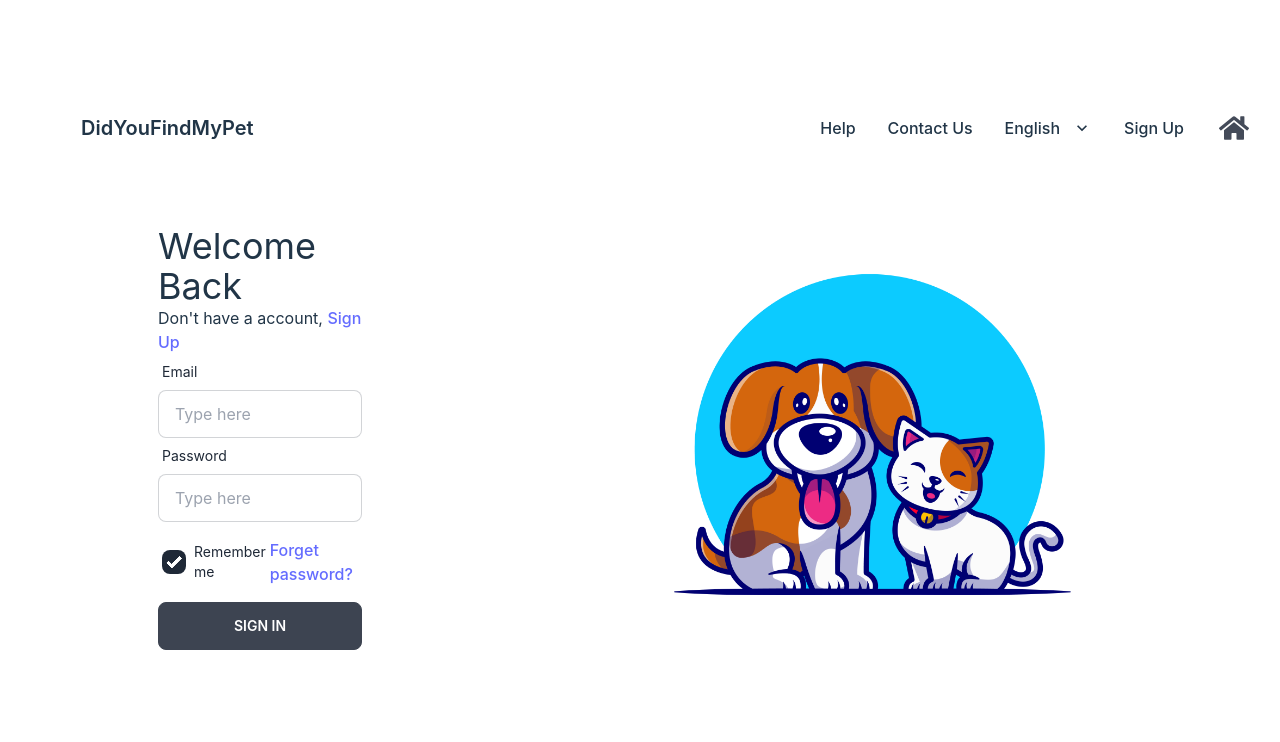
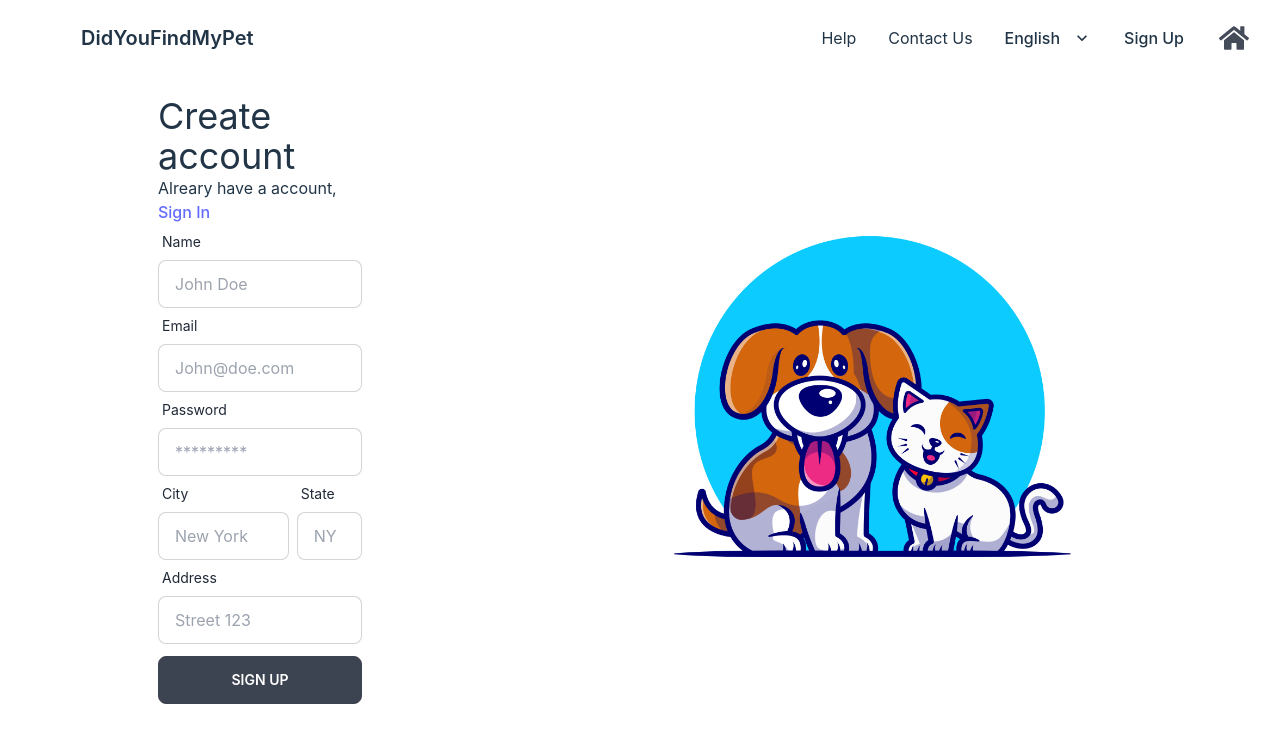
Before and after one commit to RasecMH/DidYouFindMyPet-Front, a React (Vite) app: page / in a window 1280 px wide. Shown: the top 742 px of the page. Built offline with nearby package versions, Linux system fonts and the light colour scheme.

Commit message:
add: dashboard

```diff
--- a/src/components/LoginForm.tsx
+++ b/src/components/LoginForm.tsx
@@ -12,8 +12,8 @@ export default function LoginForm() {
             <span className='label-text'>Email</span>
           </label>
           <input
-            type='text'
-            placeholder='Type here'
+            type='email'
+            placeholder='john@doe.com'
             className='input input-bordered w-full max-w-xs'
           />
         </div>
@@ -23,8 +23,8 @@ export default function LoginForm() {
             <span className='label-text'>Password</span>
           </label>
           <input
-            type='text'
-            placeholder='Type here'
+            type='password'
+            placeholder='*********'
             className='input input-bordered w-full max-w-xs'
           />
         </div>
--- a/src/components/NavMenu.tsx
+++ b/src/components/NavMenu.tsx
@@ -2,7 +2,7 @@ import houseIcon from '../assets/home.svg';
 
 export default function NavMenu() {
   return (
-    <div className='navbar bg-base-100'>
+    <div className='navbar bg-base-100 fixed top-0'>
       <div className='flex-1'>
         <a className='btn btn-ghost normal-case text-xl ml-14'>
           DidYouFindMyPet
@@ -11,10 +11,10 @@ export default function NavMenu() {
       <div className='flex-none'>
         <ul className='menu menu-horizontal px-1'>
           <li>
-            <a>Help</a>
+            <label htmlFor='help-modal'>Help</label>
           </li>
           <li>
-            <a>Contact Us</a>
+            <label htmlFor='contact-modal'>Contact Us</label>
           </li>
           <li tabIndex={0}>
             <a>
@@ -42,6 +42,32 @@ export default function NavMenu() {
           </li>
         </ul>
       </div>
+
+      <div>
+        <input type='checkbox' id='contact-modal' className='modal-toggle' />
+        <label htmlFor='contact-modal' className='modal cursor-pointer'>
+          <label className='modal-box relative' htmlFor=''>
+            <h3 className='text-lg font-bold'>Contact Modal</h3>
+            <p className='py-4'>
+              You've been selected for a chance to get one year of subscription
+              to use Wikipedia for free!
+            </p>
+          </label>
+        </label>
+      </div>
+
+      <div>
+        <input type='checkbox' id='help-modal' className='modal-toggle' />
+        <label htmlFor='help-modal' className='modal cursor-pointer'>
+          <label className='modal-box relative' htmlFor=''>
+            <h3 className='text-lg font-bold'>Help Modal</h3>
+            <p className='py-4'>
+              You've been selected for a chance to get one year of subscription
+              to use Wikipedia for free!
+            </p>
+          </label>
+        </label>
+      </div>
     </div>
   );
 }
--- /dev/null
+++ b/src/components/PetCard.tsx
@@ -0,0 +1,34 @@
+import dogImg from '../assets/dog.jpg';
+
+export default function PetCard() {
+  return (
+    <div className='flex items-center justify-center'>
+      <div className='card w-96 h-96 bg-base-100 shadow-2xl'>
+        <figure>
+          <img src={dogImg} alt='Shoes' />
+        </figure>
+        <div className='card-body items-center justify-center text-center'>
+          <h2 className='card-title'>Add Pet</h2>
+          <div className='card-actions'>
+            <label htmlFor='add-pet' className='btn btn-primary'>
+              View
+            </label>
+          </div>
+        </div>
+      </div>
+
+      <div>
+        <input type='checkbox' id='add-pet' className='modal-toggle' />
+        <label htmlFor='add-pet' className='modal cursor-pointer'>
+          <label className='modal-box relative' htmlFor=''>
+            <h3 className='text-lg font-bold'>Help Modal</h3>
+            <p className='py-4'>
+              You've been selected for a chance to get one year of subscription
+              to use Wikipedia for free!
+            </p>
+          </label>
+        </label>
+      </div>
+    </div>
+  );
+}
--- /dev/null
+++ b/src/components/RegisterForm.tsx
@@ -0,0 +1,82 @@
+export default function RegisterForm() {
+  return (
+    <>
+      <div className='w-1/2'>
+        <h1 className='text-4xl'>Create account</h1>
+        <span>
+          Alreary have a account, <a href=''>Sign In</a>
+        </span>
+
+        <div className='form-control w-full max-w-xs'>
+          <label className='label'>
+            <span className='label-text'>Name</span>
+          </label>
+          <input
+            type='text'
+            placeholder='John Doe'
+            className='input input-bordered w-full max-w-xs'
+          />
+        </div>
+
+        <div className='form-control w-full max-w-xs'>
+          <label className='label'>
+            <span className='label-text'>Email</span>
+          </label>
+          <input
+            type='email'
+            placeholder='John@doe.com'
+            className='input input-bordered w-full max-w-xs'
+          />
+        </div>
+
+        <div className='form-control w-full max-w-xs'>
+          <label className='label'>
+            <span className='label-text'>Password</span>
+          </label>
+          <input
+            type='password'
+            placeholder='*********'
+            className='input input-bordered w-full max-w-xs'
+          />
+        </div>
+
+        <div className='flex gap-2'>
+          <div className='form-control w-2/3 max-w-xs'>
+            <label className='label'>
+              <span className='label-text'>City</span>
+            </label>
+            <input
+              type='text'
+              placeholder='New York'
+              className='input input-bordered w-full max-w-xs'
+            />
+          </div>
+
+          <div className='form-control w-1/3 max-w-xs'>
+            <label className='label'>
+              <span className='label-text'>State</span>
+            </label>
+            <input
+              type='text'
+              placeholder='NY'
+              className='input input-bordered w-full max-w-xs'
+            />
+          </div>
+        </div>
+
+        <div className='form-control w-full max-w-xs'>
+          <label className='label'>
+            <span className='label-text'>Address</span>
+          </label>
+          <input
+            type='text'
+            placeholder='Street 123'
+            className='input input-bordered w-full max-w-xs'
+          />
+        </div>
+
+        <button className='btn w-full mt-3'>Sign Up</button>
+      </div>
+    </>
+  );
+}
--- a/src/main.tsx
+++ b/src/main.tsx
@@ -4,11 +4,17 @@ import { createBrowserRouter, RouterProvider } from 'react-router-dom';
 import Root from './routes/Root';
 import ErrorPage from './routes/ErrorPage';
 import './index.css';
+import Dashboard from './routes/Dashboard';
 
 const router = createBrowserRouter([
   {
     path: '/',
     element: <Root />,
+    errorElement: <ErrorPage />,
+  },
+  {
+    path: '/dashboard',
+    element: <Dashboard />,
     errorElement: <ErrorPage />,
   },
 ]);
--- /dev/null
+++ b/src/routes/Dashboard.tsx
@@ -0,0 +1,37 @@
+import NavMenu from '../components/NavMenu';
+import PetCard from '../components/PetCard';
+
+export default function Dashboard() {
+  return (
+    <div className='w-screen flex items-center justify-center'>
+      <NavMenu />
+
+      <div className='flex gap-10'>
+        <PetCard />
+        <div className='card w-96 h-96 bg-base-100 shadow-2xl'>
+          <div className='card-body items-center justify-center text-center'>
+            <h2 className='card-title'>Add Pet</h2>
+            <div className='card-actions'>
+              <label htmlFor='add-pet' className='btn btn-primary btn-circle'>
+                +
+              </label>
+            </div>
+          </div>
+        </div>
+      </div>
+
+      <div>
+        <input type='checkbox' id='add-pet' className='modal-toggle' />
+        <label htmlFor='add-pet' className='modal cursor-pointer'>
+          <label className='modal-box relative' htmlFor=''>
+            <h3 className='text-lg font-bold'>Help Modal</h3>
+            <p className='py-4'>
+              You've been selected for a chance to get one year of subscription
+              to use Wikipedia for free!
+            </p>
+          </label>
+        </label>
+      </div>
+    </div>
+  );
+}
--- a/src/routes/Root.tsx
+++ b/src/routes/Root.tsx
@@ -1,4 +1,5 @@
 import LoginForm from '../components/LoginForm';
+import RegisterForm from '../components/RegisterForm';
 import loginImage from '../assets/login-image.jpg';
 import NavMenu from '../components/NavMenu';
 
@@ -8,7 +9,7 @@ export default function Root() {
       <NavMenu />
       <div className='flex items-center justify-end w-full'>
         <div className='flex justify-center w-1/3 ml-14'>
-          <LoginForm />
+          <RegisterForm />
         </div>
         <div className='w-2/3 h-fit flex justify-center'>
           <img className='w-2/3' src={loginImage} />
```
Also changed, not shown: src/utils/PetsMock.json (added, +34 -0 lines), src/assets/dog.jpg (added).
